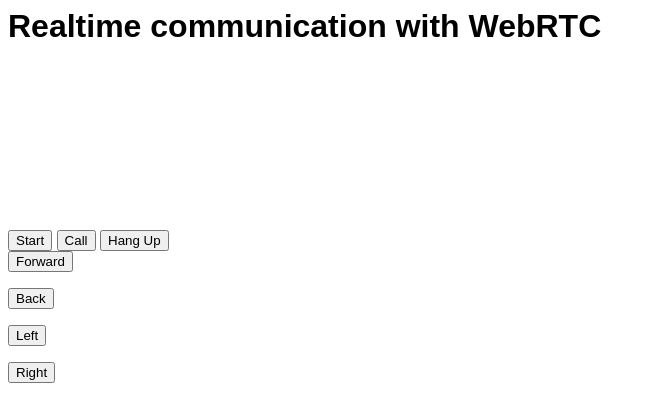
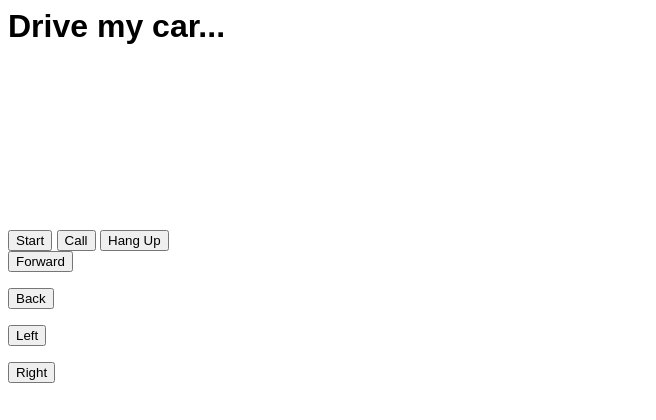
Before and after one commit to daltonkdwyer/rc_car1, a Flask app: page / in a window 1280 px wide. Shown: the top 420 px of the page, without its empty margins (0-656 px from the left). Run offline with Flask 2, Linux system fonts and the light colour scheme; parts of the project's set-up code (start-up, migrations or seed data) failed here and were passed over; some libraries are stand-ins or nearby versions.

Commit message:
cleaning up combination

```diff
--- a/templates/index.html
+++ b/templates/index.html
@@ -7,7 +7,7 @@
 
 <body>
 
-    <h1>Realtime communication with WebRTC</h1>
+    <h1>Drive my car...</h1>
     <video id = 'localvideo' autoplay playsinline></video>
     <video id = 'remotevideo' autoplay playsinline></video>
 
@@ -31,7 +31,7 @@
         <button name = "direction" value="RIGHT">Right</button>
     </form>
 
-    <script src="js/test.js"></script>
+    <script src="js/main.js"></script>
     <script src="https://webrtc.github.io/adapter/adapter-latest.js"></script>
 
 
```
Also changed, not shown: templates/js/main.js (+0 -10 lines), 2 other files.
